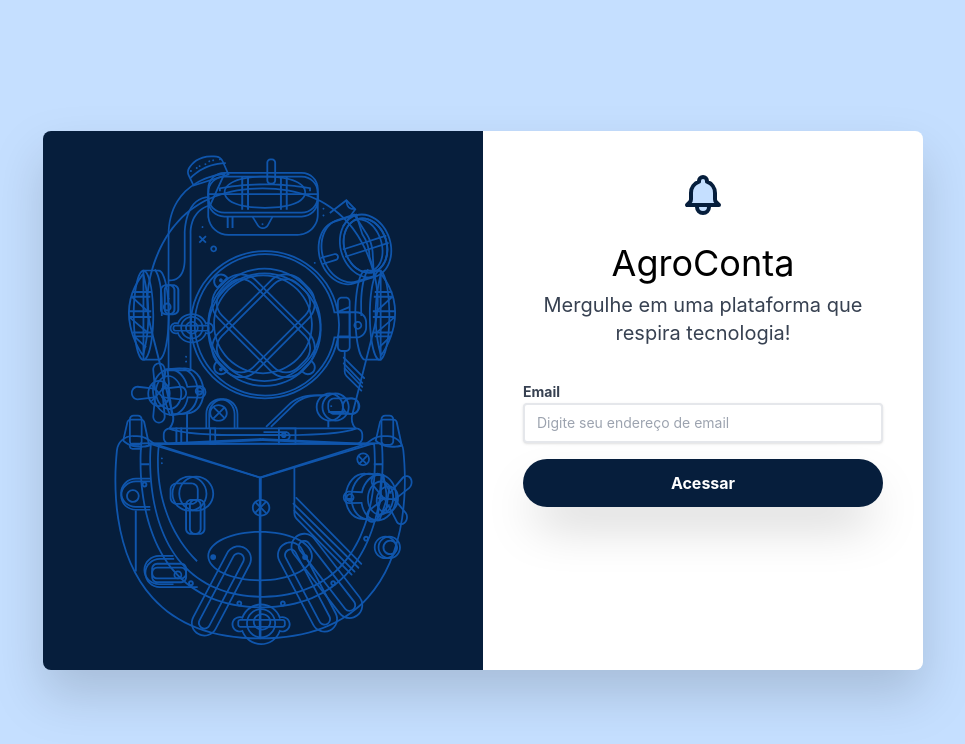
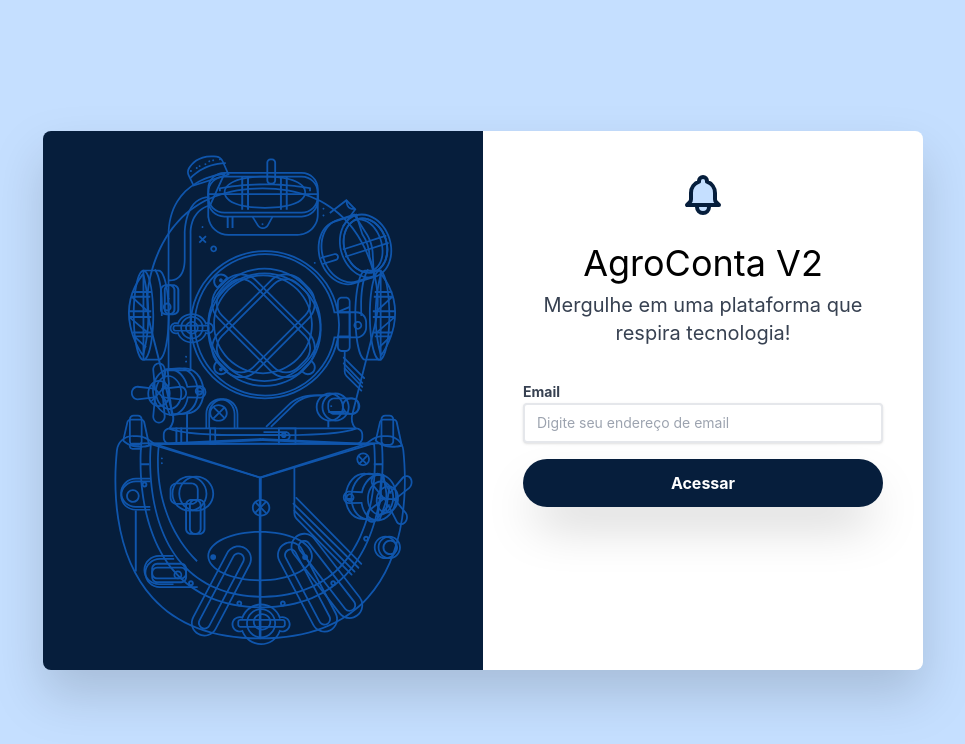
Before and after one commit to dirdouglas/Projeto_CSS, a plain HTML site: page index.html in a window 1280 px wide. Shown: the whole page, without its empty margins (157-1122 px from the left). Drawn offline with nearby package versions, Linux system fonts and the light colour scheme.

Commit message:
versao 2

```diff
--- a/index.html
+++ b/index.html
@@ -67,7 +67,7 @@
             </div>
 
             <div class="text-center">
-                <h1 class="text-4xl mb-2"> AgroConta</h1>
+                <h1 class="text-4xl mb-2">AgroConta V2</h1>
                 <p class="text-xl text-gray-700 mb-2">Mergulhe em uma plataforma que respira tecnologia!</p>
             </div>
 
```
